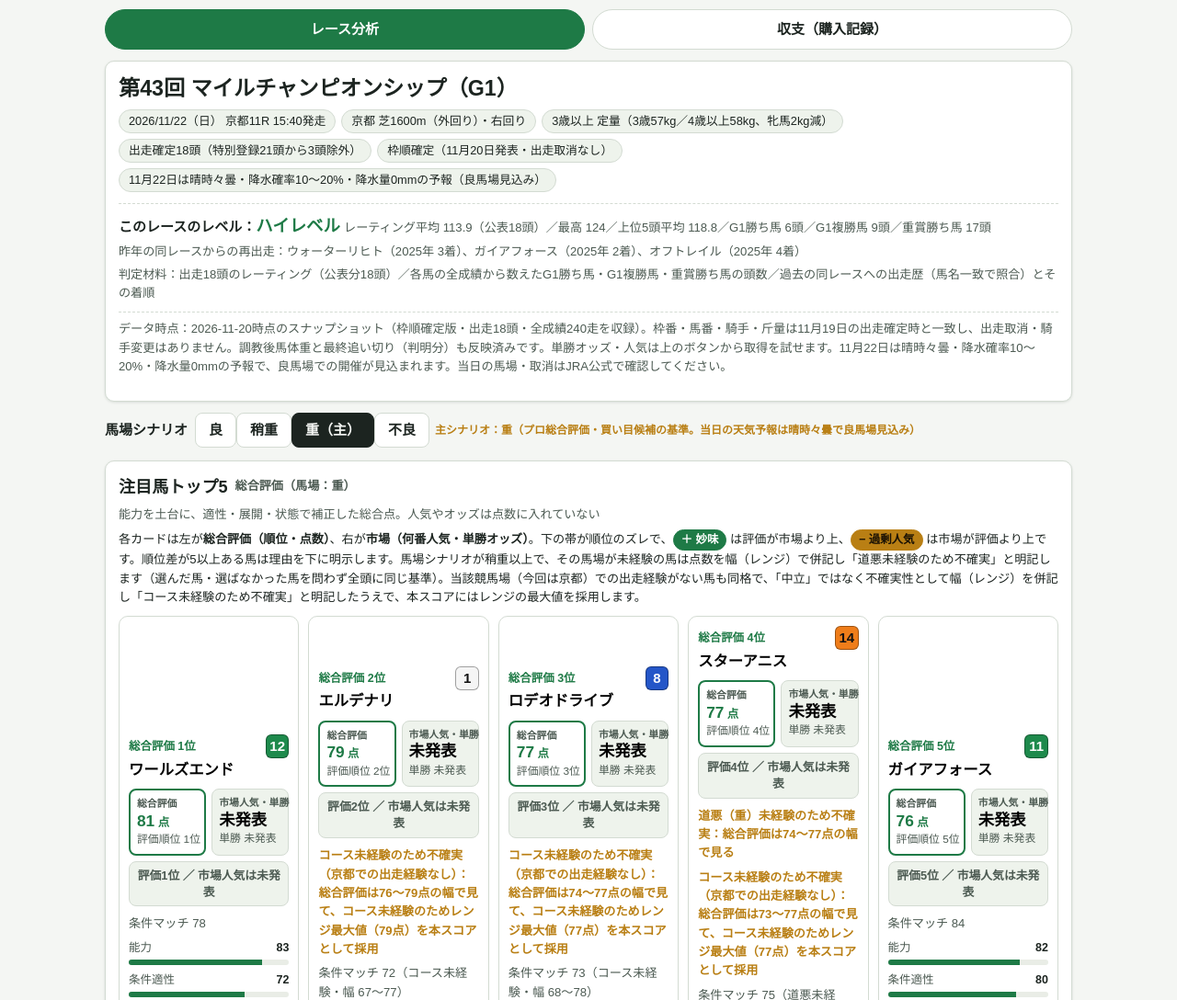
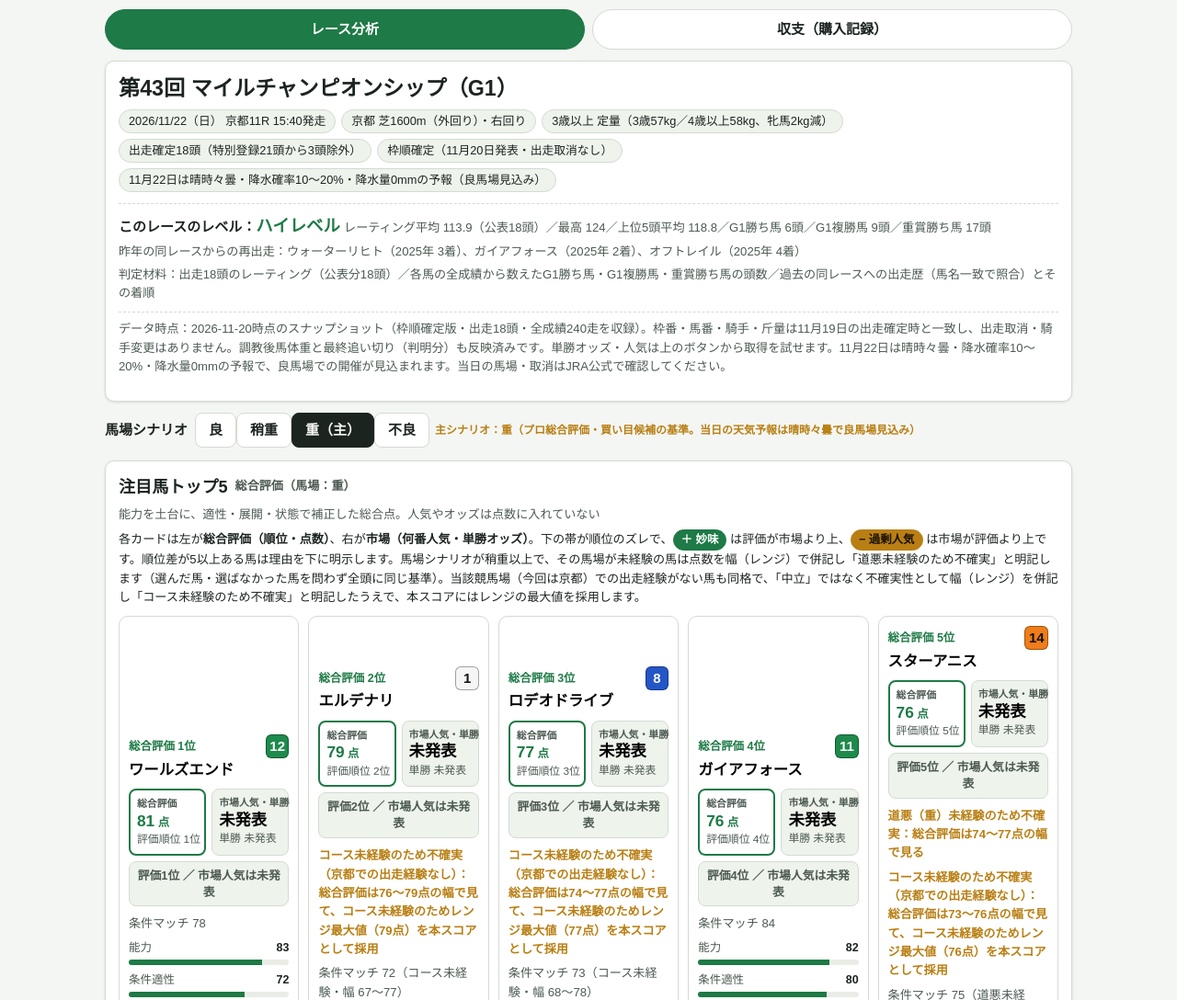
Before and after one commit to FRANKI3420/hourseRaceRecord, a plain HTML site: page index.html in a window 1280 px wide. Shown: the top 1088 px of the page at 92% size. Drawn offline with Linux system fonts and the light colour scheme.

Commit message:
総合評価の層配分を変更：騎手・調教師3→5点、展開・枠14→12点（能力43／条件適性20／展開・枠12／近走10／状態10／騎手・調教師5）。現行方式のみ・旧方式と直前方式は不変

```diff
--- a/index.html
+++ b/index.html
@@ -1651,7 +1651,7 @@
     const trainerScore = blend([[0.5, rateScore(tCourse)], [0.5, rateScore(tRecent)]]);
     const score = clampScore(jockeyScore * (2 / 3) + trainerScore * (1 / 3));
     const fmt = (label, a) => a.starts > 0 ? `${label} ${aggText(a)}` : `${label} 実績なし（中立）`;
-    const detail = `騎手${jockeyScore}点（${fmt("コンビ", combo)}／${fmt(`${race.racecourse}での騎手成績`, jCourse)}／${fmt("重賞での騎手成績", jGraded)}／${fmt("騎手の近況10走", jRecent)}）／調教師${trainerScore}点（${fmt(`${race.racecourse}での厩舎成績`, tCourse)}／${fmt("厩舎の近況15走", tRecent)}）・騎手2点＋調教師1点の内訳で合算。各複勝率はベイズ縮小後の値、実績のない項目は中立50点から`;
+    const detail = `騎手${jockeyScore}点（${fmt("コンビ", combo)}／${fmt(`${race.racecourse}での騎手成績`, jCourse)}／${fmt("重賞での騎手成績", jGraded)}／${fmt("騎手の近況10走", jRecent)}）／調教師${trainerScore}点（${fmt(`${race.racecourse}での厩舎成績`, tCourse)}／${fmt("厩舎の近況15走", tRecent)}）・騎手・調教師5点層を騎手2：調教師1の比率で合算。各複勝率はベイズ縮小後の値、実績のない項目は中立50点から`;
     return { score, detail, jockeyScore, trainerScore };
   }
   function computeProEvaluations(race, entryRows, horseById, resultsByHorse, levelMap, opts) {
@@ -1698,7 +1698,9 @@
             traitFit = { score: null, live: fit.live.length, dead: fit.dead.length };
           }
         }
-        const total = ability.score != null && condition.score != null && paceFrame.score != null && recent.score != null && state.score != null ? clampScore(ability.score * 0.43 + condition.score * 0.20 + paceFrame.score * 0.14 + recent.score * 0.1 + state.score * 0.1 + jt.score * 0.03) : null;
+        // 総合評価の層配分：現行方式は能力0.43／条件適性0.20／展開・枠0.12／近走0.10／状態0.10／騎手・調教師0.05。
+        // 直前方式（prev）は従来の再現性を維持するため、展開・枠0.14／騎手・調教師0.03のまま据え置く。
+        const total = ability.score != null && condition.score != null && paceFrame.score != null && recent.score != null && state.score != null ? clampScore(ability.score * 0.43 + condition.score * 0.20 + paceFrame.score * (prevMode ? 0.14 : 0.12) + recent.score * 0.1 + state.score * 0.1 + jt.score * (prevMode ? 0.03 : 0.05)) : null;
         perGoing[g] = {
           total,
           rank: null,
@@ -3125,7 +3127,7 @@ function wetUncertainty(e) {
   const totalOf = (cond) => {
     const a = e.proShared.ability.score, pf = e.proShared.paceFrame.score, rc = e.proShared.recent.score, st2 = e.proShared.state.score, jt = e.proShared.jockeyTrainer ? e.proShared.jockeyTrainer.score : null;
     if (a == null || cond == null || pf == null || rc == null || st2 == null || jt == null) return null;
-    return clamp100(a * 0.43 + cond * 0.20 + pf * 0.14 + rc * 0.1 + st2 * 0.1 + jt * 0.03);
+    return clamp100(a * 0.43 + cond * 0.20 + pf * 0.12 + rc * 0.1 + st2 * 0.1 + jt * 0.05);
   };
   const totalLo0 = totalOf(condOf("poor"));
   const curTotal = e.pro[going].total;
@@ -3155,7 +3157,7 @@ function scoreFromAxesWith(axes, wmap, key, val) {
 function totalFromCond(e, cond) {
   const a = e.proShared.ability.score, pf = e.proShared.paceFrame.score, rc = e.proShared.recent.score, st2 = e.proShared.state.score, jt = e.proShared.jockeyTrainer ? e.proShared.jockeyTrainer.score : null;
   if (a == null || cond == null || pf == null || rc == null || st2 == null || jt == null) return null;
-  return clamp100(a * 0.43 + cond * 0.20 + pf * 0.14 + rc * 0.1 + st2 * 0.1 + jt * 0.03);
+  return clamp100(a * 0.43 + cond * 0.20 + pf * 0.12 + rc * 0.1 + st2 * 0.1 + jt * 0.05);
 }
 function courseUncertainty(e) {
   const m = e.matches[going];
@@ -3406,18 +3408,18 @@ function renderBasis() {
     <p class="small">総合評価は100点満点（旧称：プロ評価）。まず「能力」で土台を固め、「条件適性」と「展開・枠」で補正し、「近走内容」と「状態」で最終確認する、という階層で計算します。各層の意味は次のとおりです。<br>
     <b>能力43点</b>：馬そのものの地力。レーティングと、過去に走ったレースのレベルで判定します。レーティング換算は（レーティング−100）×4 を0〜100にクランプし、レーティング100を0点・125を100点として換算します（100＝重賞級の入口、125＝世界トップ級）。能力点はこのレーティング換算×0.5＋レベル補正・上位3走平均×0.35＋ベストラン×0.15で合成します。レベル補正の材料になる各走には経過割引を適用します：対象レース日から6か月以内なら満額、それより古い走りは1か月あたり1%ずつ・下限75%まで割り引きます。能力は地力を見る層なので割り引きは緩やかにとどめ、直近の調子は近走内容・状態の層が別に見る、という趣旨です。<br>
     <b>条件適性20点</b>：今回の馬場状態・競馬場・距離・芝かダートかへの向き不向き。コース特性との相性（特性フィット）も少し加味します。<br>
-    <b>展開・枠14点</b>：脚質とレースの流れの合い方、枠順の有利・不利。<br>
+    <b>展開・枠12点</b>：脚質とレースの流れの合い方、枠順の有利・不利。<br>
     <b>近走内容10点</b>：最近のレース内容の良し悪し。着順だけでなく、相手の強さや着差まで見ます。<br>
     <b>状態10点</b>：ローテーション、斤量の変化、馬体重、最終追い切りの動き。「力を出せる状態か」の確認で、主に減点に使います。<br>
-    <b>騎手・調教師3点</b>：騎手2点＋調教師1点の独立要素（内訳は次項）。</p>
-    <h3>騎手・調教師（3点）の内訳</h3>
-    <p class="small">騎手（全体の2点分）：この馬とのコンビ実績（40%）、当該競馬場での騎手成績（20%）、重賞での騎手成績（20%）、騎手の近況10走（20%）を合算。調教師（全体の1点分）：当該競馬場での厩舎成績（50%）、厩舎の近況15走（50%）を合算。各成績は複勝率をベイズ縮小（全出走馬の全成績の複勝率へ寄せる）して0〜100点化し、実績のない項目は中立50点として残りの項目で按分します（データが薄い場合は中立値から）。騎手・調教師層の新設時に能力・条件適性・展開・枠から各1点を移し、さらに今回、条件適性24→20の4点を能力39→43へ移しました。近走10・状態10は据え置きです。合計は能力43／条件適性20／展開・枠14／近走10／状態10／騎手・調教師3＝100点です。</p>
+    <b>騎手・調教師5点</b>：騎手と調教師を2対1の比率で合算した独立要素（内訳は次項）。</p>
+    <h3>騎手・調教師（5点）の内訳</h3>
+    <p class="small">騎手（5点層の3分の2、全体の約3.3点分）：この馬とのコンビ実績（40%）、当該競馬場での騎手成績（20%）、重賞での騎手成績（20%）、騎手の近況10走（20%）を合算。調教師（5点層の3分の1、全体の約1.7点分）：当該競馬場での厩舎成績（50%）、厩舎の近況15走（50%）を合算。各成績は複勝率をベイズ縮小（全出走馬の全成績の複勝率へ寄せる）して0〜100点化し、実績のない項目は中立50点として残りの項目で按分します（データが薄い場合は中立値から）。騎手・調教師層の新設時に能力・条件適性・展開・枠から各1点を移し、さらに今回、条件適性24→20の4点を能力39→43へ移しました。さらに今回、展開・枠14→12の2点を騎手・調教師3→5へ移しました。近走10・状態10は据え置きです。合計は能力43／条件適性20／展開・枠12／近走10／状態10／騎手・調教師5＝100点です。</p>
     <h3>スコアに入れないもの</h3>
     <p class="small">単勝オッズ・人気は一切スコアに入れず、表示と「市場とのズレ」の併記にのみ使います。血統（父系）は補助情報として各馬詳細に表示し、スコアには入れません。</p>
     <h3>条件の近さによる重み付け（適性だけに適用）</h3>
     <p class="small">過去走は全部同じ重さでは数えません。各過去走に、今回のレース条件との類似度（0〜1）を付けます。合成要素は、競馬場の一致（25）、距離帯の一致・隣接（25。同帯＝1／隣接帯＝0.5／それ以外＝0）、馬場状態の近さ（20。選択中の馬場シナリオとの段差で一致＝1／1段差＝0.6／2段差＝0.3／3段差＝0.1）、芝・ダートの一致（15）、回りの一致（7.5）、坂タイプの一致（7.5。同タイプ＝1／平坦と坂ありの混在＝0.3／上り坂と下り坂＝0）です。条件マッチの各軸（同競馬場／同距離帯／芝・ダート／馬場状態／回り／坂）と、総合評価の「条件適性」20点では、近い走りを重く・遠い走りを軽く数えます。馬場シナリオを切り替えると、馬場の近さが変わるため重みも変わります。</p>
     <p class="small">レベルも同時に考えます。各軸の集計では、該当する走りをこの類似度で重み付けし、さらにレースレベル指数と組み合わせます（重み＝類似度×（0.30＋0.70×指数÷100））。適性の証拠は、それを積んだレースの格に応じて効くようにしました。重賞レベルで示した適性はほぼ満額に、下の格で示した適性は明確に割り引いて数えます。そのため格の高いレースの証拠は薄めすぎず、G3以上のレースで複勝した走りには、条件が遠くても重みの下限（0.20＋0.25×指数÷100）を保証します（G1の好走はコースが違っても証拠として残すため）。距離軸では距離の近さは従来どおり帯の合算（対象帯×1・隣接帯×0.5）で扱い、重みは距離以外の条件で付けて二重に数えないようにしています。各軸の判定に使う複勝率は「有効戦数（重みの合計）」ベースでベイズ縮小し、生の戦績表示はそのまま残して「有効◯走で判定」を併記します。各馬詳細では、各走に「条件の近さ」と重みを表示し、近さ75%以上の走には「今回と条件が近い」の印を付けています。</p>
-    <p class="small">この重み付けを入れるのは適性まわりだけです。能力43点・展開・枠14点・近走内容10点・状態10点・騎手・調教師3点と、レベル軸のレベル補正方式は変えていません（能力は「条件が違ってもG1で好走した事実は地力の証拠」という考え方を維持）。買い目候補はこの変更では自動で差し替えていません。</p>
+    <p class="small">この重み付けを入れるのは適性まわりだけです。能力43点・展開・枠12点・近走内容10点・状態10点・騎手・調教師5点と、レベル軸のレベル補正方式は変えていません（能力は「条件が違ってもG1で好走した事実は地力の証拠」という考え方を維持）。買い目候補はこの変更では自動で差し替えていません。</p>
     <h3>道悪未経験の不確実性</h3>
     <p class="small">馬場シナリオが稍重以上のとき、その馬場状態が未経験の馬は「中立」として扱わず、不確実性として表示します。対象の馬は、総合評価と条件マッチに「道悪未経験のため不確実」と明記し、馬場適性が不向きだった場合から好走した場合までに動きうる点数の幅（レンジ）を併記します。道悪実績のある馬の点数は嵩上げせず、未経験側の不確実性を見える化することで相対差を出します。このルールは候補に選んだ馬・選ばなかった馬を問わず、全頭に同じ基準で適用します（点数そのものは変えていません）。</p>
     <h3>コース（競馬場）未経験の不確実性</h3>
```
